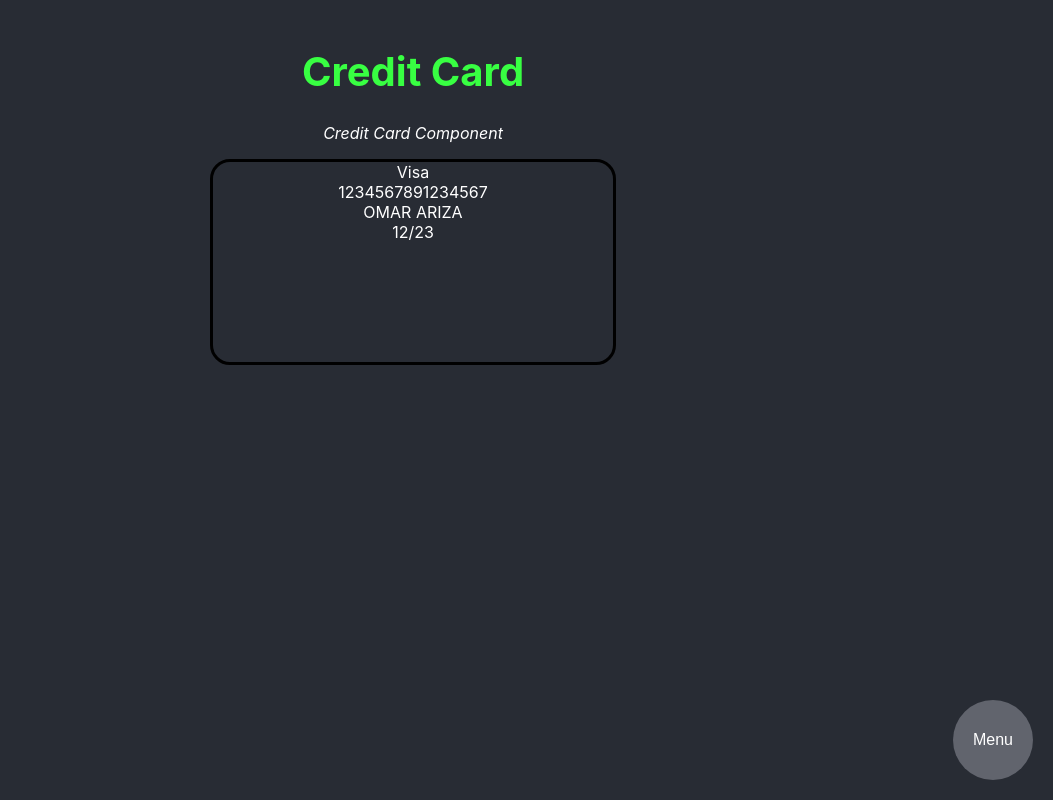
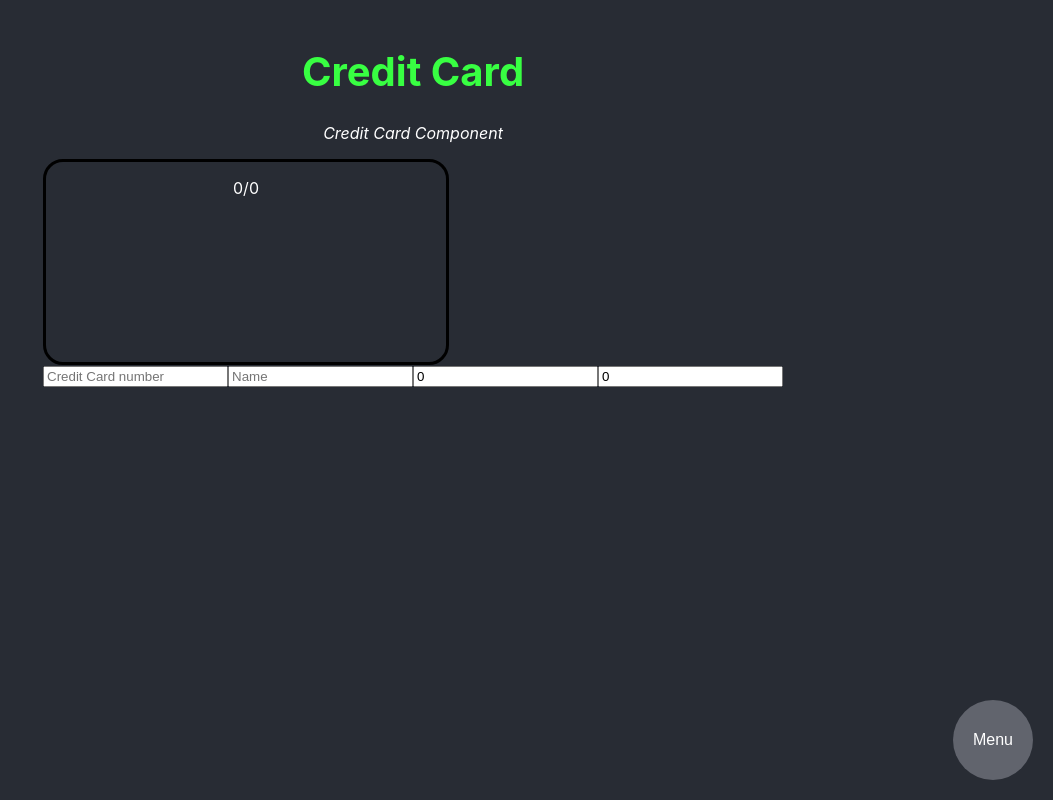
Before and after one commit to oariza/ReactJS, a React (Create React App) app: page /credit-card in a window 1280 px wide. Shown: the whole page, without its empty margins (227-1280 px from the left). Built offline with nearby package versions, Linux system fonts and the light colour scheme.

Commit message:
Credit Card Component

```diff
--- a/src/pages/CreditCard/index.js
+++ b/src/pages/CreditCard/index.js
@@ -8,16 +8,32 @@
   constructor(props) {
     super(props);
     this.state = {
-      brand: 'Visa',
-      creditCardNumber: 1234567891234567,
-      userName: 'OMAR ARIZA',
-      expMonth: '12',
-      expYear: '23'
+      creditCardNumber: '',
+      userName: '',
+      expMonth: 0,
+      expYear: 0
     };
+    this.handleInput = this.handleInput.bind(this)
+  }
+
+  handleInput({target: {name, value}}) {
+    this.setState({
+      [name]: value
+    })
+
   }
 
   render() {
-    let { brand, creditCardNumber, userName, expMonth, expYear} = this.state
+    const { creditCardNumber, userName, expMonth, expYear} = this.state
+    let numberSlice = creditCardNumber.slice(0,2)
+    let brand
+    if (numberSlice >= 40 && numberSlice <= 49){
+      brand = "Visa"
+    }
+    if (numberSlice >=51 && numberSlice <= 55){
+      brand = "Mastercard"
+    }
+
     return (
       <div className="Container">
         <div>
@@ -28,10 +44,38 @@
             }
           />
           <div className="CreditCard-container">
-            <div className= 'Brand-container' >{brand}</div>
-            <div className= 'Number-container' >{creditCardNumber}</div>
-            <div className= 'user-container' >{userName}</div>
-            <div className= 'Date-container' >{expMonth}/{expYear}</div>
+            <p className= 'Brand-container' >{brand}</p>
+            <p className= 'Number-container' >{creditCardNumber}</p>
+            <p className= 'user-container' >{userName}</p>
+            <p className= 'Date-container' >{expMonth}/{expYear}</p>
+          </div>
+          <div>
+            <form>
+              <input
+                value={creditCardNumber}
+                onChange={this.handleInput}
+                placeholder={"Credit Card number"}
+                name={"creditCardNumber"}
+              />
+              <input
+                value={userName}
+                onChange={this.handleInput}
+                placeholder={"Name"}
+                name={"userName"}
+              />
+              <input
+                value={expMonth}
+                onChange={this.handleInput}
+                placeholder={"Expiration Month"}
+                name={"expMonth"}
+              />
+              <input
+                value={expYear}
+                onChange={this.handleInput}
+                placeholder={"Expiration Year"}
+                name={"expYear"}
+              />
+            </form>
           </div>
         </div>
       </div>
```
